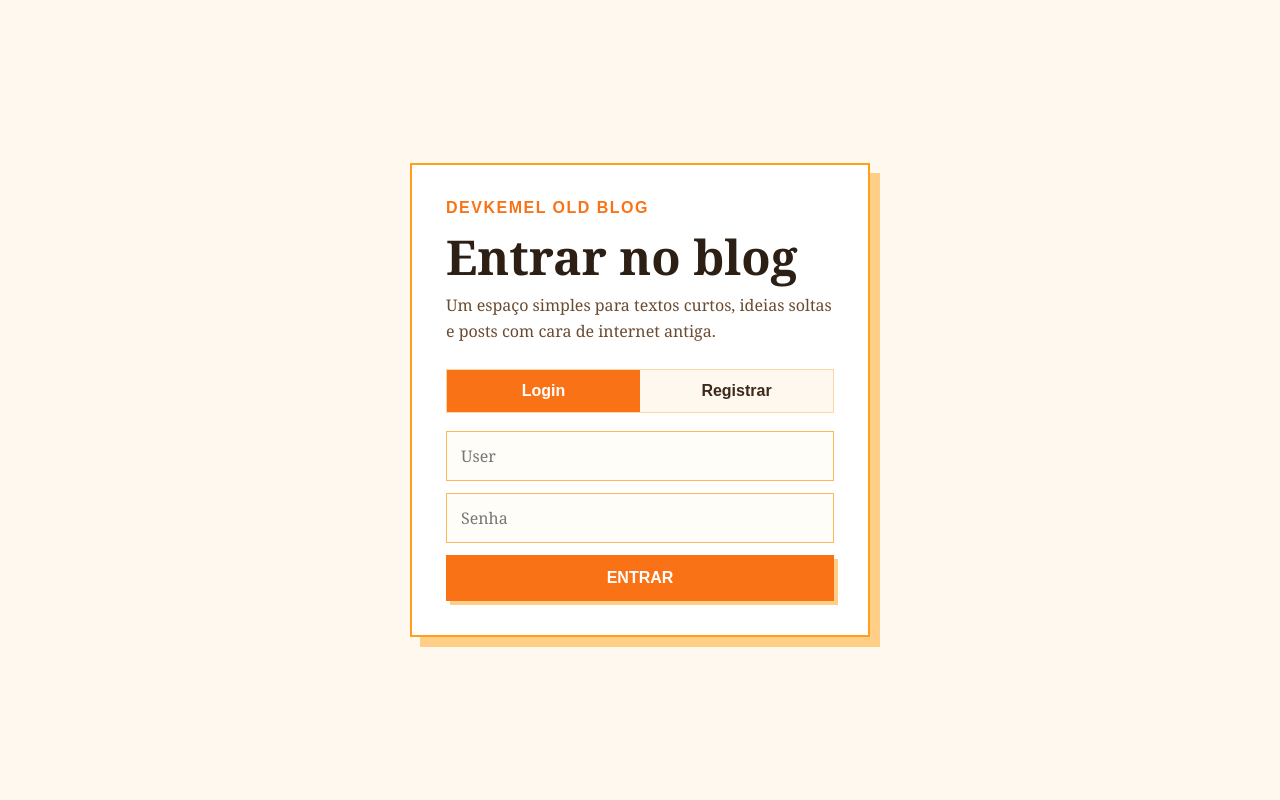
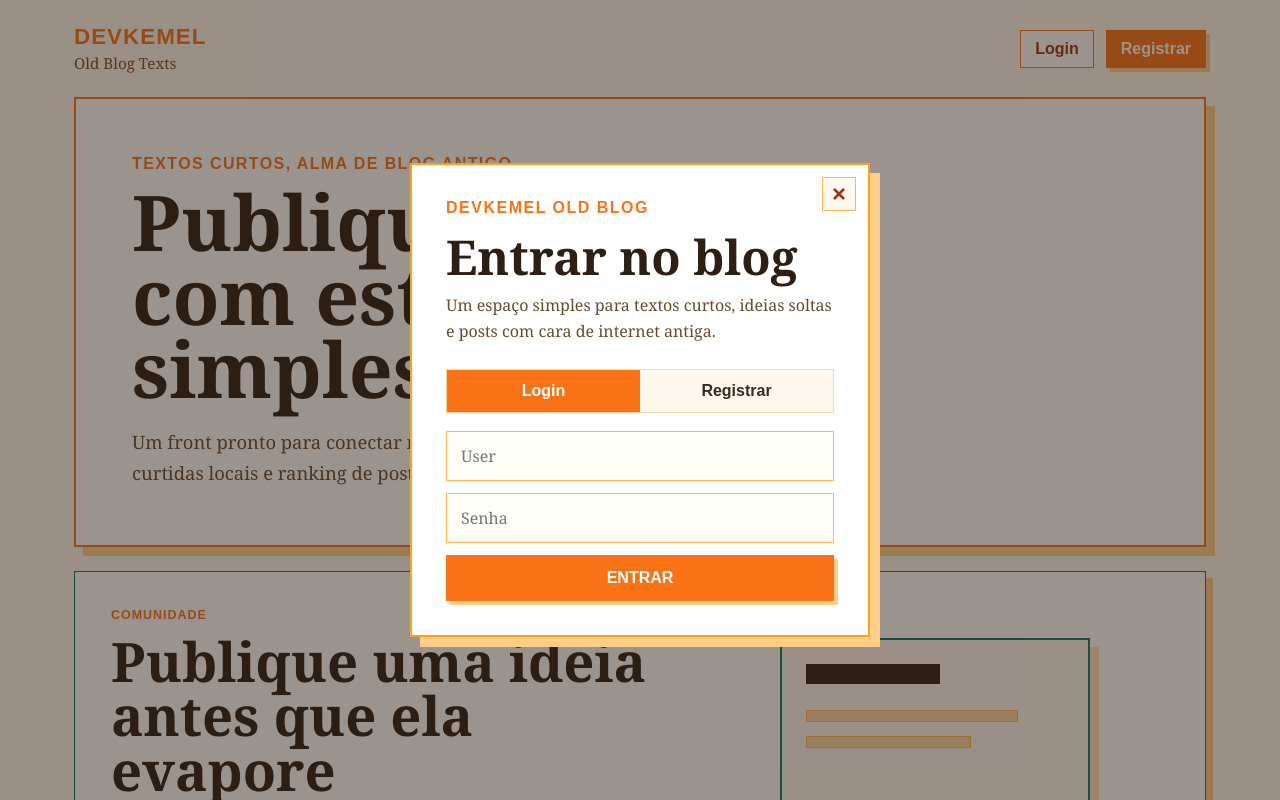
Before and after one commit to brunokemel/front_blog_kemel, a React (Vite) app: page / in a window 1280 px wide. Both pictures are taken after a click on the button "Login". Shown: the top 800 px of the page. Built offline with nearby package versions, Linux system fonts and the light colour scheme.

Commit message:
tela login delet/ login simplificado

```diff
--- a/src/App.tsx
+++ b/src/App.tsx
@@ -14,6 +14,7 @@ function App() {
   const [posts, setPosts] = useState<BlogPost[]>(initialPosts)
   const [newPost, setNewPost] = useState('')
   const [activeTab, setActiveTab] = useState<FeedTab>('feed')
+  const [authMode, setAuthMode] = useState<'login' | 'register' | null>(null)
   const [confettiActive, setConfettiActive] = useState(false)
 
   const topPosts = useMemo(() => {
@@ -65,14 +66,19 @@ function App() {
     setActiveTab('feed')
   }
 
-  if (!currentUser) {
-    return <AuthPanel onLogin={setCurrentUser} />
+  function handleLogin(user: UserAccount) {
+    setCurrentUser(user)
+    setAuthMode(null)
   }
 
   return (
     <Page>
       <Confetti active={confettiActive} />
-      <TopBar username={currentUser.username} onLogout={() => setCurrentUser(null)} />
+      <TopBar
+        username={currentUser?.username}
+        onLogout={() => setCurrentUser(null)}
+        onOpenAuth={setAuthMode}
+      />
       <HeroSection />
       <BannerCarousel />
       <BlogFeed
@@ -80,11 +86,19 @@ function App() {
         topPosts={topPosts}
         newPost={newPost}
         activeTab={activeTab}
+        isLoggedIn={Boolean(currentUser)}
         onNewPostChange={setNewPost}
         onTabChange={setActiveTab}
         onCreatePost={handleCreatePost}
         onLike={handleLike}
       />
+      {authMode && (
+        <AuthPanel
+          initialMode={authMode}
+          onLogin={handleLogin}
+          onClose={() => setAuthMode(null)}
+        />
+      )}
     </Page>
   )
 }
--- a/src/components/AuthPanel/index.tsx
+++ b/src/components/AuthPanel/index.tsx
@@ -3,7 +3,9 @@ import type { UserAccount } from '../../types'
 import * as S from './styles'
 
 interface AuthPanelProps {
+  initialMode: 'login' | 'register'
   onLogin: (user: UserAccount) => void
+  onClose: () => void
 }
 
 const demoUser: UserAccount = {
@@ -14,8 +16,8 @@ const demoUser: UserAccount = {
   password: '123456',
 }
 
-export function AuthPanel({ onLogin }: AuthPanelProps) {
-  const [mode, setMode] = useState<'login' | 'register'>('login')
+export function AuthPanel({ initialMode, onLogin, onClose }: AuthPanelProps) {
+  const [mode, setMode] = useState<'login' | 'register'>(initialMode)
   const [accounts, setAccounts] = useState<UserAccount[]>([demoUser])
   const [name, setName] = useState('')
   const [email, setEmail] = useState('')
@@ -78,8 +80,11 @@ export function AuthPanel({ onLogin }: AuthPanelProps) {
   }
 
   return (
-    <S.AuthWrapper>
+    <S.AuthWrapper role="dialog" aria-modal="true" aria-label={mode === 'login' ? 'Entrar no blog' : 'Criar conta'}>
       <S.AuthCard>
+        <S.CloseButton type="button" onClick={onClose} aria-label="Fechar login">
+          ×
+        </S.CloseButton>
         <S.Brand>DevKemel Old Blog</S.Brand>
         <S.Title>{mode === 'login' ? 'Entrar no blog' : 'Criar conta'}</S.Title>
         <S.Description>
--- a/src/components/AuthPanel/styles.ts
+++ b/src/components/AuthPanel/styles.ts
@@ -1,18 +1,39 @@
 import styled from 'styled-components'
 
 export const AuthWrapper = styled.main`
-  min-height: 100vh;
+  position: fixed;
+  inset: 0;
+  z-index: 30;
   display: grid;
   place-items: center;
   padding: 24px;
+  background: rgba(45, 31, 20, 0.48);
 `
 
 export const AuthCard = styled.section`
+  position: relative;
   width: min(100%, 460px);
   background: #ffffff;
   border: 2px solid #ff9f1c;
   box-shadow: 10px 10px 0 #ffcf88;
   padding: 34px;
+`
+
+export const CloseButton = styled.button`
+  position: absolute;
+  top: 12px;
+  right: 12px;
+  display: grid;
+  place-items: center;
+  width: 34px;
+  height: 34px;
+  border: 1px solid #ffb65c;
+  background: #fff8ef;
+  color: #9a3412;
+  font-family: Arial, sans-serif;
+  font-size: 1.5rem;
+  font-weight: 800;
+  line-height: 1;
 `
 
 export const Brand = styled.p`
--- a/src/components/BlogFeed/index.tsx
+++ b/src/components/BlogFeed/index.tsx
@@ -9,6 +9,7 @@ interface BlogFeedProps {
   topPosts: BlogPost[]
   newPost: string
   activeTab: FeedTab
+  isLoggedIn: boolean
   onNewPostChange: (value: string) => void
   onTabChange: (tab: FeedTab) => void
   onCreatePost: (event: React.FormEvent) => void
@@ -20,6 +21,7 @@ export function BlogFeed({
   topPosts,
   newPost,
   activeTab,
+  isLoggedIn,
   onNewPostChange,
   onTabChange,
   onCreatePost,
@@ -32,15 +34,21 @@ export function BlogFeed({
       <S.MainColumn>
         <S.Composer onSubmit={onCreatePost}>
           <S.ComposerTitle>Novo texto</S.ComposerTitle>
+          {!isLoggedIn && <S.LoginHint>Entre ou registre uma conta para publicar seu proprio texto.</S.LoginHint>}
           <S.TextArea
             maxLength={280}
-            placeholder="Escreva como se fosse um post perdido em 2011..."
+            placeholder={
+              isLoggedIn
+                ? 'Escreva como se fosse um post perdido em 2011...'
+                : 'Faça login para liberar a publicação.'
+            }
             value={newPost}
             onChange={(event) => onNewPostChange(event.target.value)}
+            disabled={!isLoggedIn}
           />
           <S.ComposerFooter>
             <S.Counter>{newPost.length}/280</S.Counter>
-            <S.PublishButton>Publicar</S.PublishButton>
+            <S.PublishButton disabled={!isLoggedIn}>Publicar</S.PublishButton>
           </S.ComposerFooter>
         </S.Composer>
 
--- a/src/components/BlogFeed/styles.ts
+++ b/src/components/BlogFeed/styles.ts
@@ -31,6 +31,15 @@ export const ComposerTitle = styled.h2`
   margin-bottom: 12px;
 `
 
+export const LoginHint = styled.p`
+  background: #fff2df;
+  border-left: 4px solid #f97316;
+  color: #6b3b10;
+  padding: 10px;
+  margin-bottom: 12px;
+  font-size: 0.95rem;
+`
+
 export const TextArea = styled.textarea`
   width: 100%;
   min-height: 130px;
@@ -40,6 +49,12 @@ export const TextArea = styled.textarea`
   padding: 14px;
   line-height: 1.6;
   outline-color: #f97316;
+
+  &:disabled {
+    color: #8a5a24;
+    cursor: not-allowed;
+    opacity: 0.72;
+  }
 `
 
 export const ComposerFooter = styled.div`
@@ -62,6 +77,12 @@ export const PublishButton = styled.button`
   font-family: Arial, sans-serif;
   font-weight: 800;
   box-shadow: 4px 4px 0 #ffcf88;
+
+  &:disabled {
+    background: #c9a17a;
+    cursor: not-allowed;
+    box-shadow: none;
+  }
 `
 
 export const Tabs = styled.div`
--- a/src/components/TopBar/index.tsx
+++ b/src/components/TopBar/index.tsx
@@ -1,11 +1,12 @@
 import * as S from './styles'
 
 interface TopBarProps {
-  username: string
+  username?: string
   onLogout: () => void
+  onOpenAuth: (mode: 'login' | 'register') => void
 }
 
-export function TopBar({ username, onLogout }: TopBarProps) {
+export function TopBar({ username, onLogout, onOpenAuth }: TopBarProps) {
   return (
     <S.TopBar>
       <S.LogoBlock>
@@ -14,8 +15,17 @@ export function TopBar({ username, onLogout }: TopBarProps) {
       </S.LogoBlock>
 
       <S.UserArea>
-        <S.UserText>@{username}</S.UserText>
-        <S.LogoutButton onClick={onLogout}>Sair</S.LogoutButton>
+        {username ? (
+          <>
+            <S.UserText>@{username}</S.UserText>
+            <S.AuthButton onClick={onLogout}>Sair</S.AuthButton>
+          </>
+        ) : (
+          <>
+            <S.AuthButton onClick={() => onOpenAuth('login')}>Login</S.AuthButton>
+            <S.PrimaryAuthButton onClick={() => onOpenAuth('register')}>Registrar</S.PrimaryAuthButton>
+          </>
+        )}
       </S.UserArea>
     </S.TopBar>
   )
--- a/src/components/TopBar/styles.ts
+++ b/src/components/TopBar/styles.ts
@@ -41,7 +41,7 @@ export const UserText = styled.span`
   font-weight: 700;
 `
 
-export const LogoutButton = styled.button`
+export const AuthButton = styled.button`
   border: 1px solid #f97316;
   background: #ffffff;
   color: #9a3412;
@@ -49,3 +49,9 @@ export const LogoutButton = styled.button`
   font-family: Arial, sans-serif;
   font-weight: 800;
 `
+
+export const PrimaryAuthButton = styled(AuthButton)`
+  background: #f97316;
+  color: #ffffff;
+  box-shadow: 4px 4px 0 #ffcf88;
+`
```
